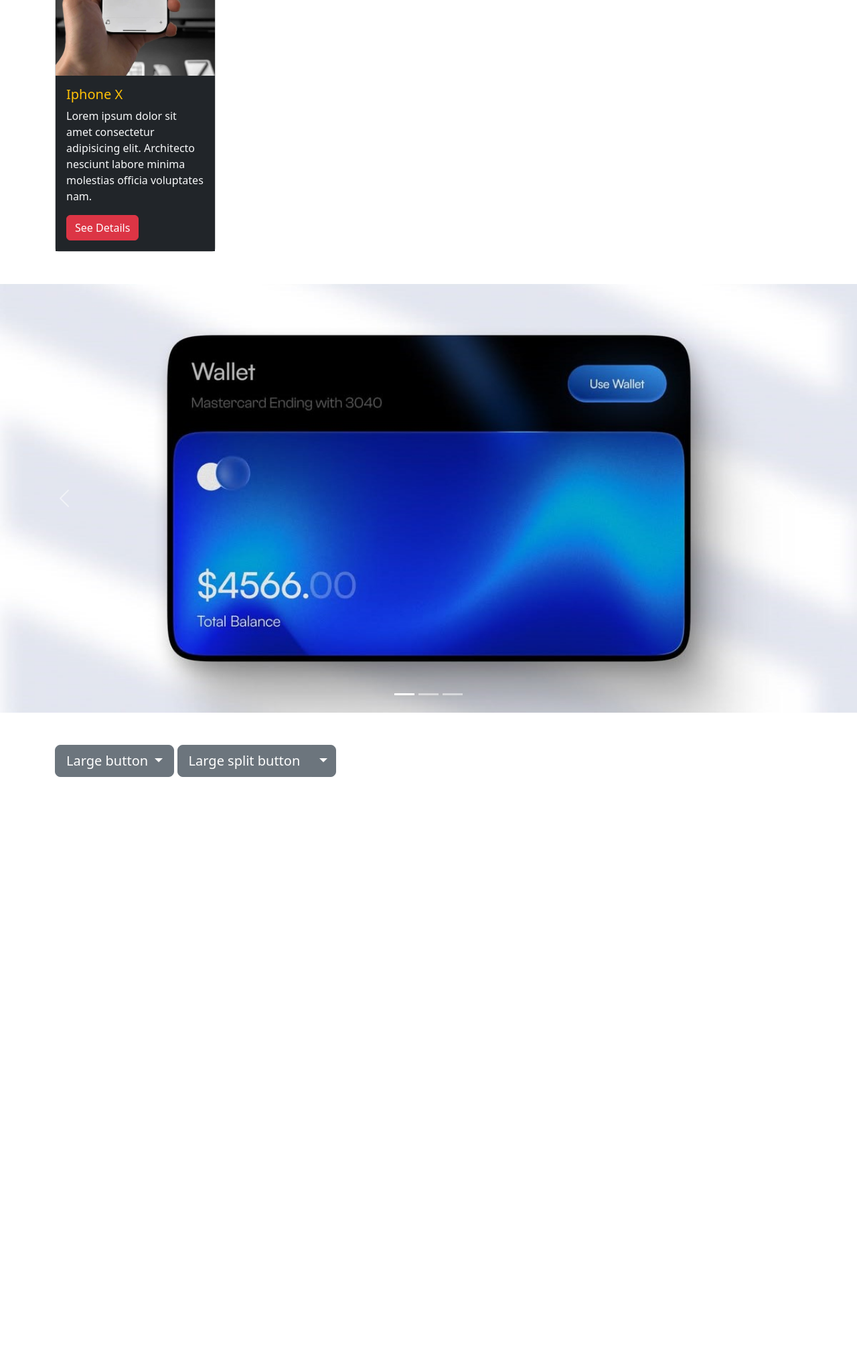
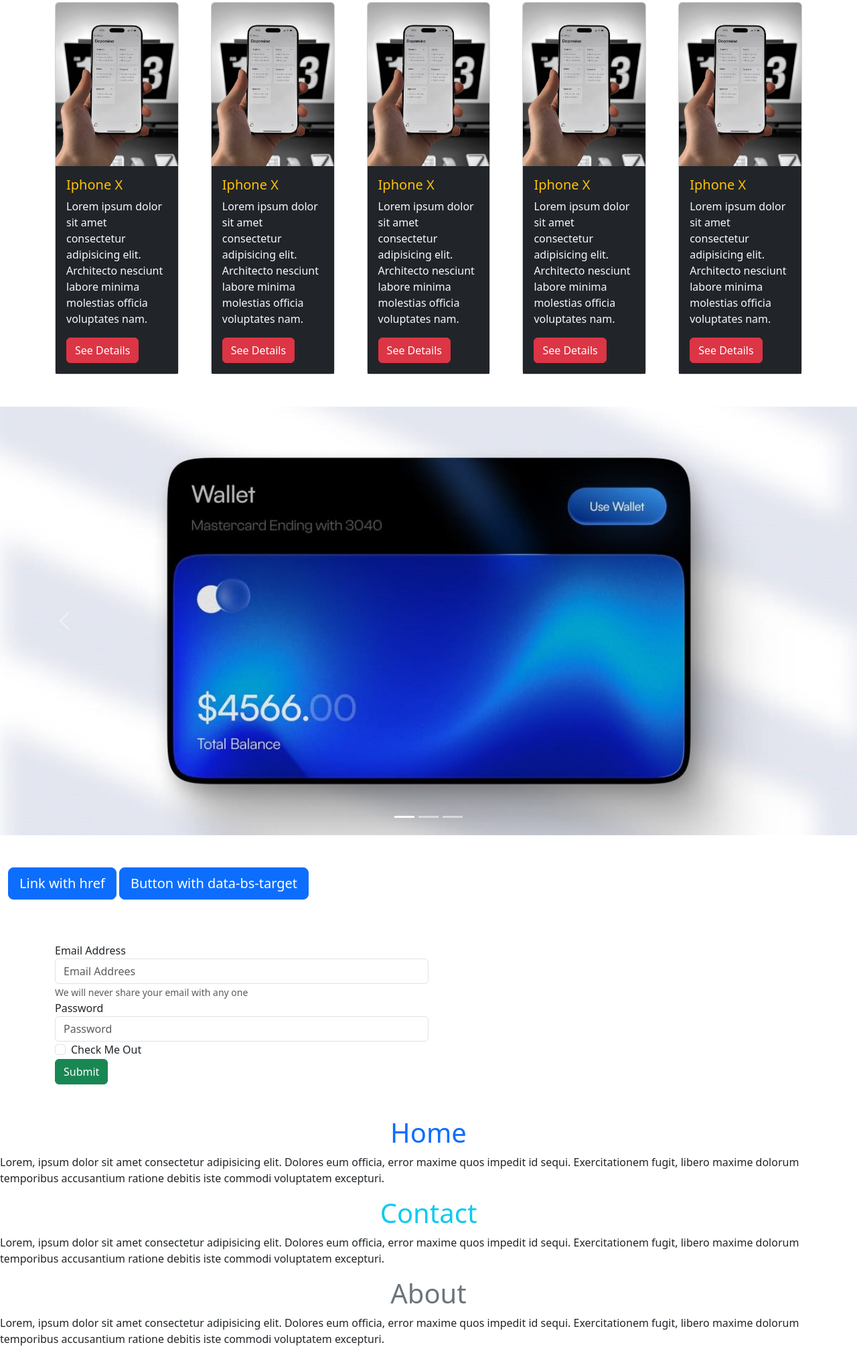
Before and after one commit to mostafa3ttar/Bootstrap-Practice, a plain HTML site: page index.html in a window 1280 px wide. Shown: the part 751-2765 px from the top of the page at 67% size. Before the commit the page ends 1911 px from the top, so only its background shows below. Drawn offline with nearby package versions, Linux system fonts and the light colour scheme.

Commit message:
feat: add collapse and form components

```diff
--- a/assets/css/style.css
+++ b/assets/css/style.css
@@ -0,0 +1,3 @@
+body {
+    padding-bottom: 150px;
+}
--- a/index.html
+++ b/index.html
@@ -17,7 +17,46 @@
 <body>
     <!-- our code here -->
 
-    <h1>BootStrap Grid System</h1>
+    <h1 class="text-center">BootStrap 5</h1>
+
+    <!-- breadcrumb -->
+    <nav aria-label="breadcrumb" style="margin-left: 15px;">
+        <ol class="breadcrumb">
+            <li class="breadcrumb-item"><a href="#home">Home</a></li>
+            <li class="breadcrumb-item"><a href="#about">About</a></li>
+            <li class="breadcrumb-item"><a href="#contact">Contact Us</a> </li>
+        </ol>
+        <ol class="breadcrumb">
+            <li class="breadcrumb-item text-end"><a href="#login">Login</a> </li>
+        </ol>
+    </nav>
+
+    <div class="container mb-5" style="margin-left: 0;">
+        <!-- Large button groups (default and split) -->
+        <div class="btn-group">
+            <button class="btn btn-secondary btn-lg dropdown-toggle" type="button" data-bs-toggle="dropdown"
+                aria-expanded="false">
+                Large button
+            </button>
+            <ul class="dropdown-menu">
+                <a class="dropdown-item" href="">Action 1</a>
+                <a class="dropdown-item" href="">Action 2</a>
+                <a class="dropdown-item" href="">Action 3</a>
+            </ul>
+        </div>
+        <div class="btn-group">
+            <button class="btn btn-secondary btn-lg" type="button">
+                Large split button
+            </button>
+            <button type="button" class="btn btn-lg btn-secondary dropdown-toggle dropdown-toggle-split"
+                data-bs-toggle="dropdown" aria-expanded="false">
+                <span class="visually-hidden">Toggle Dropdown</span>
+            </button>
+            <ul class="dropdown-menu">
+                ...
+            </ul>
+        </div>
+    </div>
     <!--
     xs(col) < 576px
     sm >=  576px
@@ -54,24 +93,23 @@
         </div>
 
     </div>
-
+    <div class="container my-5 text-center">
         <button class="btn btn-primary">Primary</button>
         <button class="btn btn-outline-primary">Primary</button>
-
-    <br>
-    <br>
-    <br>
-
-    <div class=" btn-group btn-group-lg mb-5">
+    </div>
+    <div class="container mb-5 d-flex justify-content-between">
+        <div class=" btn-group btn-group-lg">
             <button class="btn btn-primary">Left</button>
             <button class="btn btn-primary">Center</button>
             <button class="btn btn-primary">Right</button>
         </div>
-    <div class=" btn-group mb-5">
+        <div class=" btn-group">
             <button class="btn btn-outline-primary">Left</button>
             <button class="btn btn-outline-primary">Center</button>
             <button class="btn btn-outline-primary">Right</button>
         </div>
+    </div>
+
 
     <div class="row bg-dark p-1">
         <div class="col-8"><button class="btn btn-primary">click</button></div>
@@ -87,9 +125,49 @@
         <div class="col-4 text-end"><button class="btn btn-primary">click</button></div>
     </div>
 
-    <div class="container my-5">
+    <div class="container my-5 d-flex gap-5">
 
-        <div class="card" style="width: 15rem;">
+        <div class="card" style="width: 20rem;">
+            <img class="card-img-top" src="assets/ims/iphone.jpg" alt="">
+            <div class="card-body bg-dark">
+                <h5 class="card-title text-warning">Iphone X</h5>
+                <p class="card-text text-light">Lorem ipsum dolor sit amet consectetur adipisicing elit. Architecto
+                    nesciunt labore
+                    minima molestias officia voluptates nam.</p>
+                <a href="#" class="btn btn-danger">See Details</a>
+            </div>
+        </div>
+        <div class="card" style="width: 20rem;">
+            <img class="card-img-top" src="assets/ims/iphone.jpg" alt="">
+            <div class="card-body bg-dark">
+                <h5 class="card-title text-warning">Iphone X</h5>
+                <p class="card-text text-light">Lorem ipsum dolor sit amet consectetur adipisicing elit. Architecto
+                    nesciunt labore
+                    minima molestias officia voluptates nam.</p>
+                <a href="#" class="btn btn-danger">See Details</a>
+            </div>
+        </div>
+        <div class="card" style="width: 20rem;">
+            <img class="card-img-top" src="assets/ims/iphone.jpg" alt="">
+            <div class="card-body bg-dark">
+                <h5 class="card-title text-warning">Iphone X</h5>
+                <p class="card-text text-light">Lorem ipsum dolor sit amet consectetur adipisicing elit. Architecto
+                    nesciunt labore
+                    minima molestias officia voluptates nam.</p>
+                <a href="#" class="btn btn-danger">See Details</a>
+            </div>
+        </div>
+        <div class="card" style="width: 20rem;">
+            <img class="card-img-top" src="assets/ims/iphone.jpg" alt="">
+            <div class="card-body bg-dark">
+                <h5 class="card-title text-warning">Iphone X</h5>
+                <p class="card-text text-light">Lorem ipsum dolor sit amet consectetur adipisicing elit. Architecto
+                    nesciunt labore
+                    minima molestias officia voluptates nam.</p>
+                <a href="#" class="btn btn-danger">See Details</a>
+            </div>
+        </div>
+        <div class="card" style="width: 20rem;">
             <img class="card-img-top" src="assets/ims/iphone.jpg" alt="">
             <div class="card-body bg-dark">
                 <h5 class="card-title text-warning">Iphone X</h5>
@@ -136,30 +214,65 @@
         </button>
     </div>
 
-    <!-- Large button groups (default and split) -->
-    <div class="container mt-5">
-        <div class="btn-group">
-            <button class="btn btn-secondary btn-lg dropdown-toggle" type="button" data-bs-toggle="dropdown"
-                aria-expanded="false">
-                Large button
+    <div class="container my-5" style="margin-left: 0;">
+
+        <p class="d-inline-flex gap-1">
+            <a class="btn btn-primary btn-lg" data-bs-toggle="collapse" href="#collapseExample" role="button"
+                aria-expanded="false" aria-controls="collapseExample">
+                Link with href
+            </a>
+            <button class="btn btn-primary btn-lg" type="button" data-bs-toggle="collapse"
+                data-bs-target="#collapseExample" aria-expanded="false" aria-controls="collapseExample">
+                Button with data-bs-target
             </button>
-            <ul class="dropdown-menu">
-                ...
-            </ul>
-        </div>
-        <div class="btn-group">
-            <button class="btn btn-secondary btn-lg" type="button">
-                Large split button
-            </button>
-            <button type="button" class="btn btn-lg btn-secondary dropdown-toggle dropdown-toggle-split"
-                data-bs-toggle="dropdown" aria-expanded="false">
-                <span class="visually-hidden">Toggle Dropdown</span>
-            </button>
-            <ul class="dropdown-menu">
-                ...
-            </ul>
+        </p>
+        <div class="collapse" id="collapseExample">
+            <div class="card card-body">
+                Some placeholder content for the collapse component. This panel is hidden by default but revealed when
+                the user activates the relevant trigger.
             </div>
         </div>
+
+    </div>
+
+    <div class="container mb-5" id="login">
+        <form class="w-50">
+            <div class="form-group">
+                <label for="">Email Address</label>
+                <input class="form-control" type="email" placeholder="Email Addrees">
+                <small class="form-text text-muted">We will never share your email with any one</small>
+            </div>
+            <div class="form-group">
+                <label for="">Password</label>
+                <input class="form-control" type="password" placeholder="Password">
+            </div>
+            <div class="form-check">
+                <label for="">Check Me Out</label>
+                <input class="form-check-input" type="checkbox">
+            </div>
+            <button class="btn btn-success" type="submit">Submit</button>
+        </form>
+    </div>
+
+    <section id="home">
+        <h1 class="text-center text-primary">Home</h1>
+        <p>Lorem, ipsum dolor sit amet consectetur adipisicing elit. Dolores eum officia, error maxime quos impedit id
+            sequi. Exercitationem fugit, libero maxime dolorum temporibus accusantium ratione debitis iste commodi
+            voluptatem excepturi.</p>
+    </section>
+    <section id="contact">
+        <h1 class="text-center text-info">Contact</h1>
+        <p>Lorem, ipsum dolor sit amet consectetur adipisicing elit. Dolores eum officia, error maxime quos impedit id
+            sequi. Exercitationem fugit, libero maxime dolorum temporibus accusantium ratione debitis iste commodi
+            voluptatem excepturi.</p>
+    </section>
+    <section id="about">
+        <h1 class="text-center text-secondary">About</h1>
+        <p>Lorem, ipsum dolor sit amet consectetur adipisicing elit. Dolores eum officia, error maxime quos impedit id
+            sequi. Exercitationem fugit, libero maxime dolorum temporibus accusantium ratione debitis iste commodi
+            voluptatem excepturi.</p>
+    </section>
+
     <!-- BootStrap js -->
     <script src="assets/js/bootstrap.bundle.min.js"></script>
     <!-- js -->
```
Lines whose indentation alone changed are shown as unchanged.
